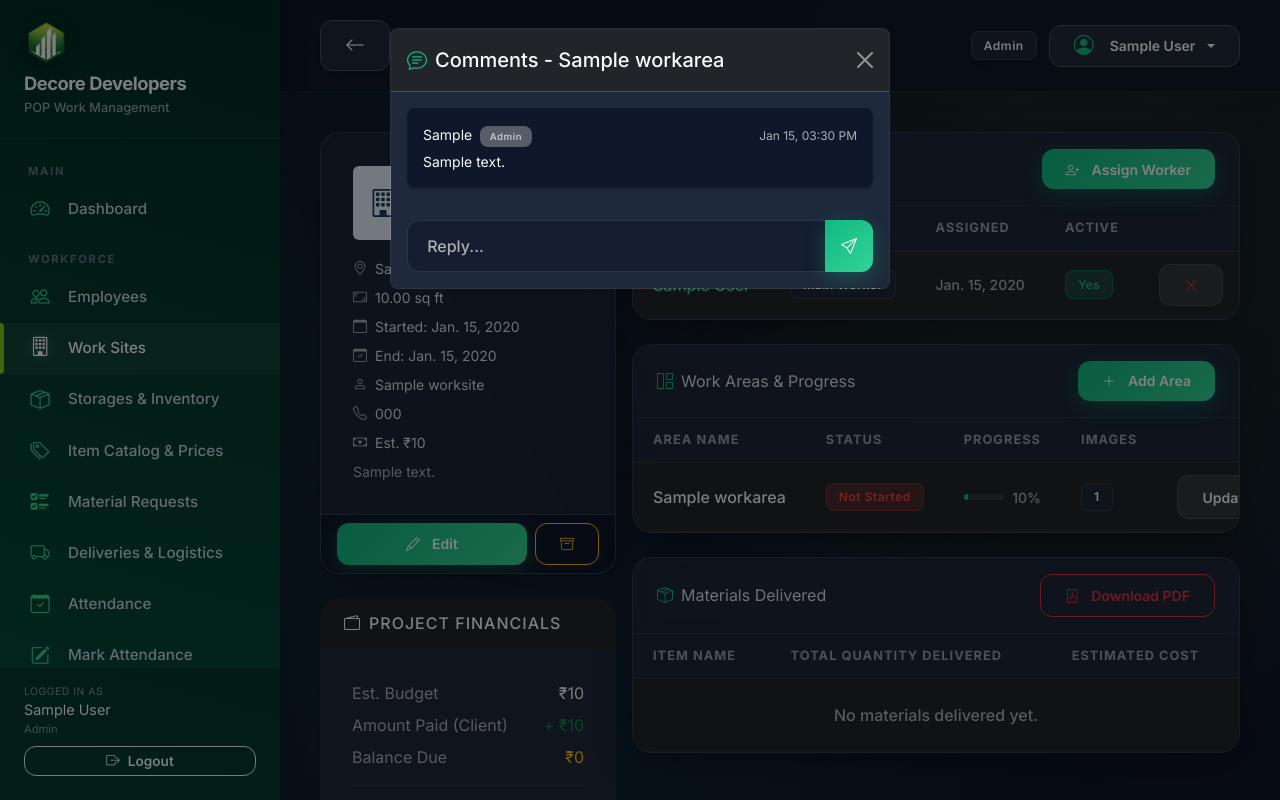
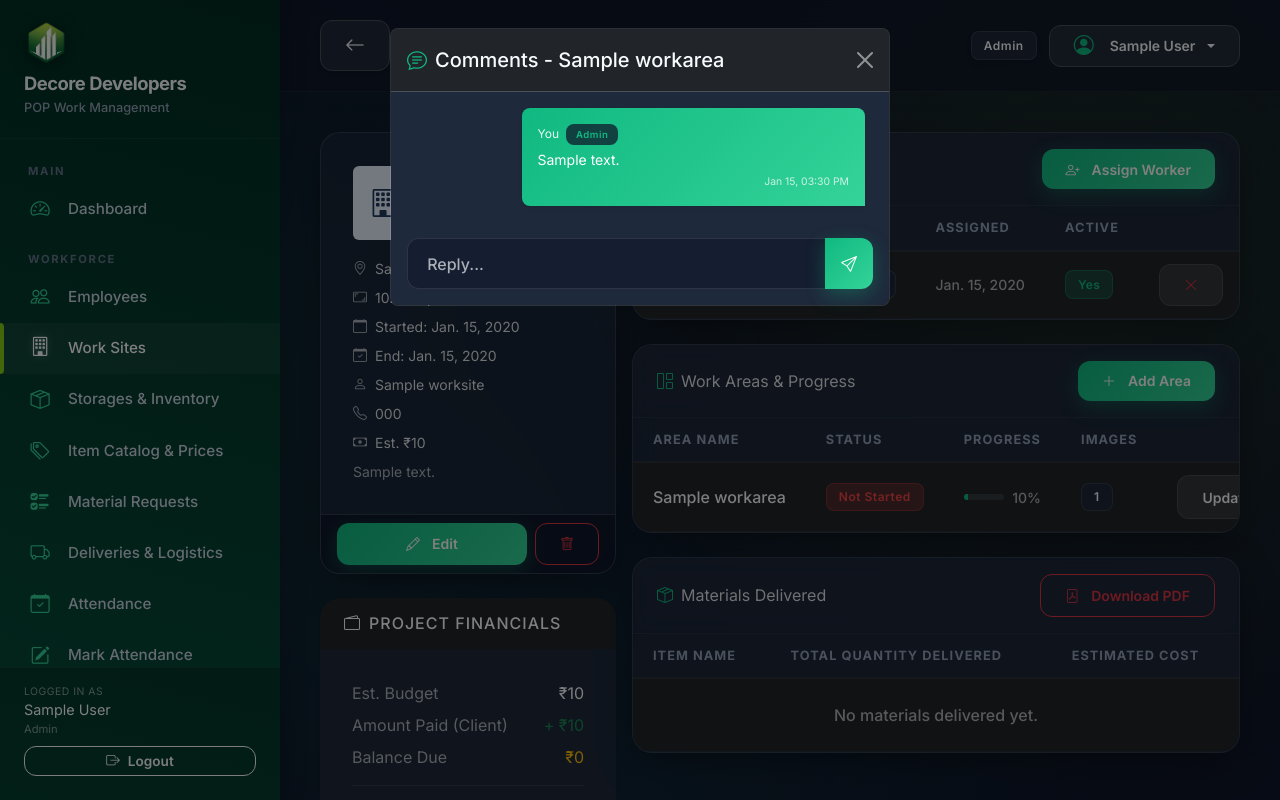
Before and after one commit to MIK7985/Decore_WebApp, a Django app: page /sites/1/ in a window 1280 px wide, after a click that opens the changed part. Run offline with Django 4.2, Linux system fonts and the light colour scheme; a user stored in the database is signed in; tables that the repository leaves empty hold one stand-in row (values such as "Sample post"); grey boxes marked "Sample" are stand-in pictures; data that the repository does not hold is empty; some libraries are stand-ins or nearby versions.

Commit message:
Fix Admin role label in chat UI

```diff
--- a/templates/base.html
+++ b/templates/base.html
@@ -574,9 +574,11 @@
   <div class="topbar">
     <div class="d-flex align-items-center gap-2">
       {% block back_url %}
+      {% if user.role != 'client' %}
       <button class="btn btn-sm btn-light d-lg-none" id="sidebarToggle">
         <i class="bi bi-list fs-5"></i>
       </button>
+      {% endif %}
       {% endblock %}
     </div>
     <span class="topbar-title">{% block page_title %}Dashboard{% endblock %}</span>
--- a/templates/sites_mgmt/client_dashboard.html
+++ b/templates/sites_mgmt/client_dashboard.html
@@ -57,8 +57,11 @@
           </div>
         </div>
 
-        <a href="{% url 'client_site_detail' site.pk %}" class="btn btn-primary w-100 py-2 fw-600">
+        <a href="{% url 'client_site_detail' site.pk %}" class="btn btn-primary w-100 py-2 fw-600 mb-2">
           View Live Progress <i class="bi bi-arrow-right ms-2"></i>
+        </a>
+        <a href="{% url 'client_finance' %}" class="btn btn-outline-secondary w-100 py-2 fw-600">
+          <i class="bi bi-wallet2 me-2"></i> View Payment Details
         </a>
       </div>
     </div>
--- a/templates/sites_mgmt/client_finance.html
+++ b/templates/sites_mgmt/client_finance.html
@@ -11,7 +11,7 @@
         <div class="d-flex align-items-center justify-content-between mb-3">
           <h6 class="text-muted fw-600 mb-0">Total Budget</h6>
           <div class="bg-primary bg-opacity-10 text-primary rounded p-2 d-flex">
-            <i class="bi bi-wallet2 fs-5"></i>
+            <i class="bi bi-wallet fs-5"></i>
           </div>
         </div>
         <h3 class="fw-800 text-dark mb-0">₹{{ total_estimated|floatformat:0 }}</h3>
--- a/templates/sites_mgmt/site_detail.html
+++ b/templates/sites_mgmt/site_detail.html
@@ -38,7 +38,7 @@
       {% if user.role == 'admin' or user.is_superuser %}
       <div class="card-footer bg-white d-flex gap-2">
         <a href="{% url 'site_edit' site.pk %}" class="btn btn-primary btn-sm flex-fill"><i class="bi bi-pencil me-1"></i>Edit</a>
-        <a href="{% url 'site_delete' site.pk %}" class="btn btn-outline-warning btn-sm"><i class="bi bi-archive"></i></a>
+        <a href="{% url 'site_delete' site.pk %}" class="btn btn-outline-danger btn-sm" title="Delete Project"><i class="bi bi-trash"></i></a>
       </div>
       {% endif %}
     </div>
@@ -383,20 +383,33 @@
           <button type="button" class="btn-close" data-bs-dismiss="modal"></button>
         </div>
         <div class="modal-body bg-light" style="max-height: 400px; overflow-y: auto;">
-          <div class="d-flex flex-column gap-3">
+          <div class="d-flex flex-column gap-2 pe-2">
             {% for comment in area.comments.all %}
-            <div class="p-3 rounded-3 {% if comment.user.role == 'client' %}bg-primary bg-opacity-10{% else %}bg-white shadow-sm{% endif %}">
-              <div class="d-flex justify-content-between align-items-center mb-1">
-                <span class="fw-600 small {% if comment.user.role == 'client' %}text-primary{% else %}text-dark{% endif %}">
-                  {{ comment.user.first_name|default:comment.user.username }}
-                  <span class="badge bg-secondary opacity-75 ms-1" style="font-size: 0.6rem;">{{ comment.user.get_role_display }}</span>
-                </span>
-                <small class="text-muted" style="font-size: 0.75rem;">{{ comment.created_at|date:"M d, h:i A" }}</small>
+            {% if comment.user.role != 'client' %}
+            <!-- Admin/Worker message (Right side) -->
+            <div class="align-self-end w-75 p-3 rounded-3 shadow-sm text-white" style="background: linear-gradient(135deg, var(--primary), var(--primary-light)); border-bottom-right-radius: 0 !important;">
+              <div class="fw-700 mb-1" style="font-size: 0.75rem; color: rgba(255,255,255,0.9);">
+                You <span class="badge bg-white text-primary opacity-75 ms-1" style="font-size: 0.6rem;">{% if comment.user.is_superuser %}Admin{% else %}{{ comment.user.get_role_display }}{% endif %}</span>
               </div>
-              <p class="mb-0 small text-dark">{{ comment.text }}</p>
+              <p class="mb-1 small">{{ comment.text }}</p>
+              <div class="text-end opacity-75" style="font-size: 0.65rem;">{{ comment.created_at|date:"M d, h:i A" }}</div>
             </div>
+            {% else %}
+            <!-- Client message (Left side) -->
+            <div class="align-self-start w-75 p-3 rounded-3 shadow-sm bg-white border" style="border-bottom-left-radius: 0 !important;">
+              <div class="fw-700 text-dark mb-1" style="font-size: 0.75rem;">
+                {{ comment.user.first_name|default:comment.user.username }}
+                <span class="badge bg-light text-dark border ms-1" style="font-size: 0.6rem;">Client</span>
+              </div>
+              <p class="mb-1 small text-dark">{{ comment.text }}</p>
+              <div class="text-muted" style="font-size: 0.65rem;">{{ comment.created_at|date:"M d, h:i A" }}</div>
+            </div>
+            {% endif %}
             {% empty %}
-            <div class="text-center p-4 text-muted small fst-italic">No comments yet.</div>
+            <div class="text-center p-4 bg-white rounded-3 border-dashed w-100 shadow-sm">
+              <i class="bi bi-chat-dots text-muted fs-3 mb-2 d-block opacity-50"></i>
+              <small class="text-muted fw-500">No comments yet.<br>Start a conversation with the client!</small>
+            </div>
             {% endfor %}
           </div>
         </div>
```
Also changed, not shown: templates/sites_mgmt/client_site_detail.html (+22 -10 lines).
